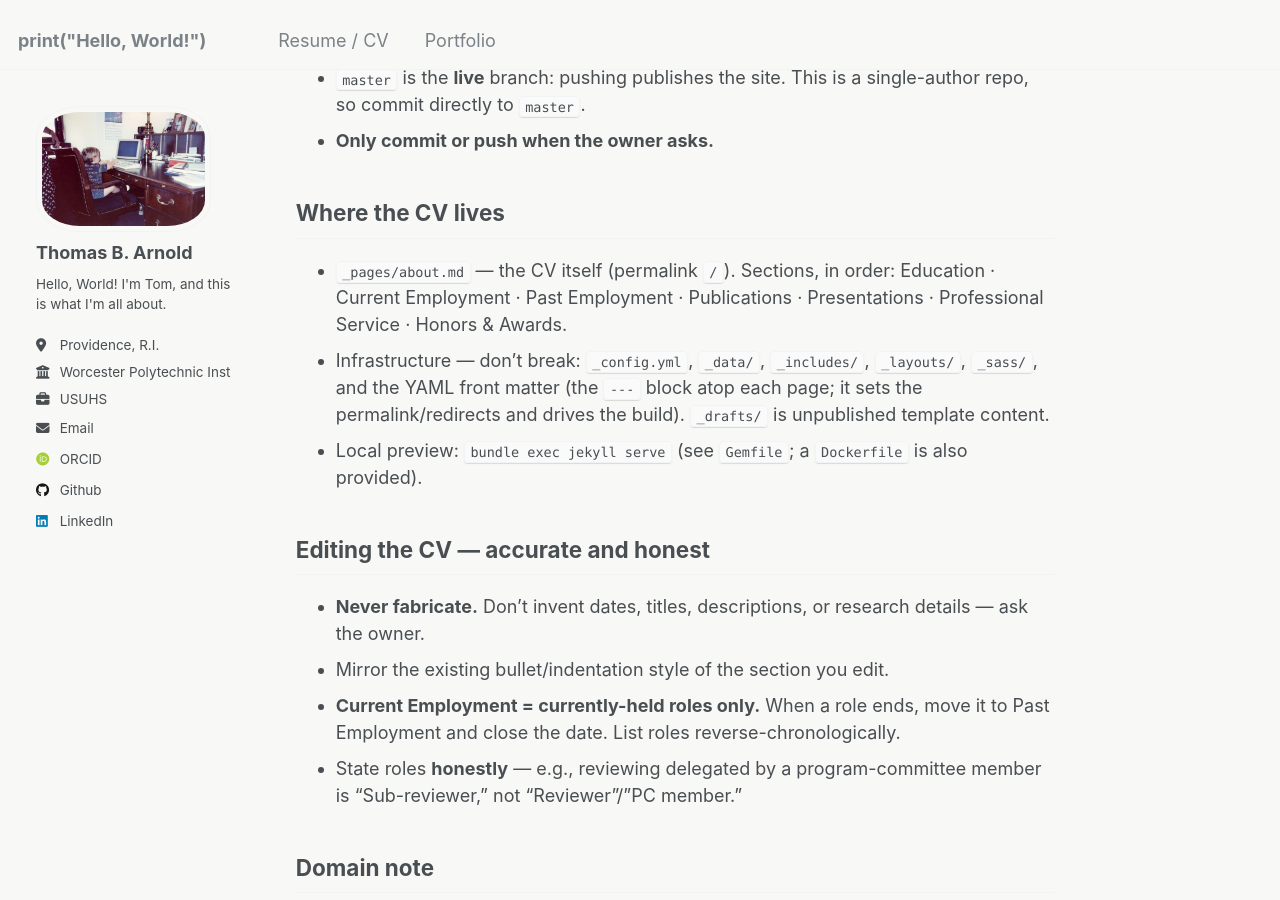
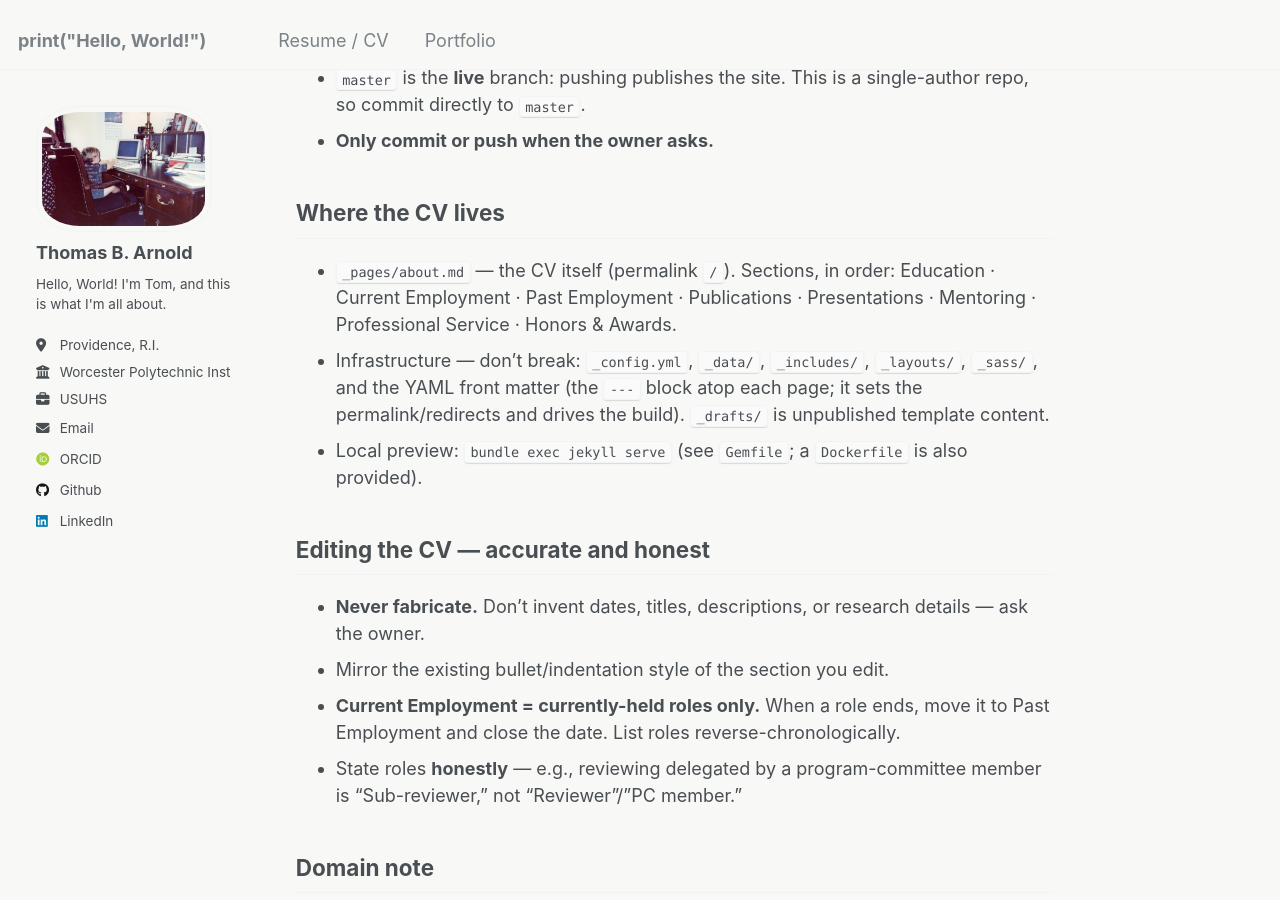
Before and after one commit to tomrannosaurus/tomrannosaurus.github.io, a Jekyll site: the page built from AGENTS.md, in a window 1280 px wide and 900 px high, scrolled down 551 px. Built offline with Jekyll 4.4.1, drawn with Linux system fonts in a browser that asks for light colours; some web fonts are replaced; our own code applies the rules of GitHub Pages for plain Markdown files.

Commit message:
Update AGENTS.md

```diff
--- a/AGENTS.md
+++ b/AGENTS.md
@@ -11,7 +11,7 @@ This repo **is the owner's public CV / personal website** — a Jekyll site (Aca
 - **Only commit or push when the owner asks.**
 
 ## Where the CV lives
-- `_pages/about.md` — the CV itself (permalink `/`). Sections, in order: Education · Current Employment · Past Employment · Publications · Presentations · Professional Service · Honors & Awards.
+- `_pages/about.md` — the CV itself (permalink `/`). Sections, in order: Education · Current Employment · Past Employment · Publications · Presentations · Mentoring · Professional Service · Honors & Awards.
 - Infrastructure — don't break: `_config.yml`, `_data/`, `_includes/`, `_layouts/`, `_sass/`, and the YAML front matter (the `---` block atop each page; it sets the permalink/redirects and drives the build). `_drafts/` is unpublished template content.
 - Local preview: `bundle exec jekyll serve` (see `Gemfile`; a `Dockerfile` is also provided).
 
```
